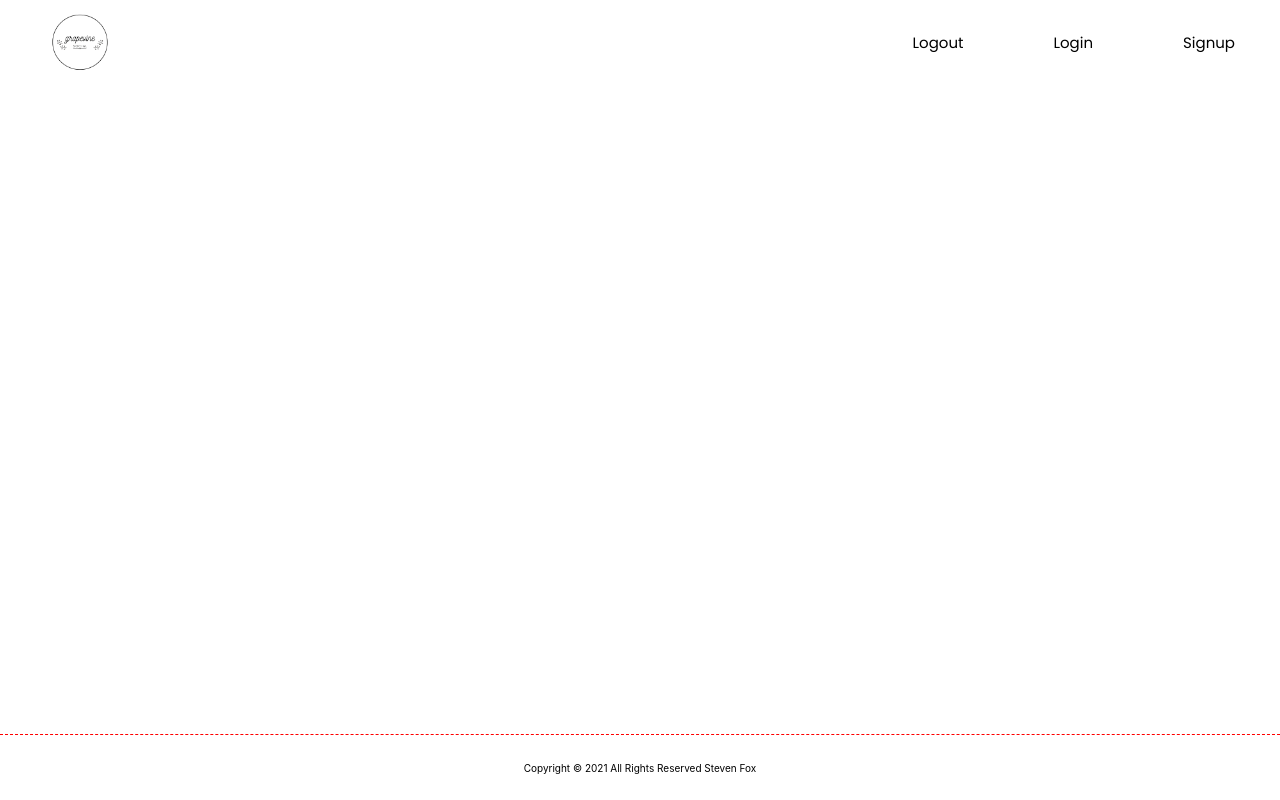
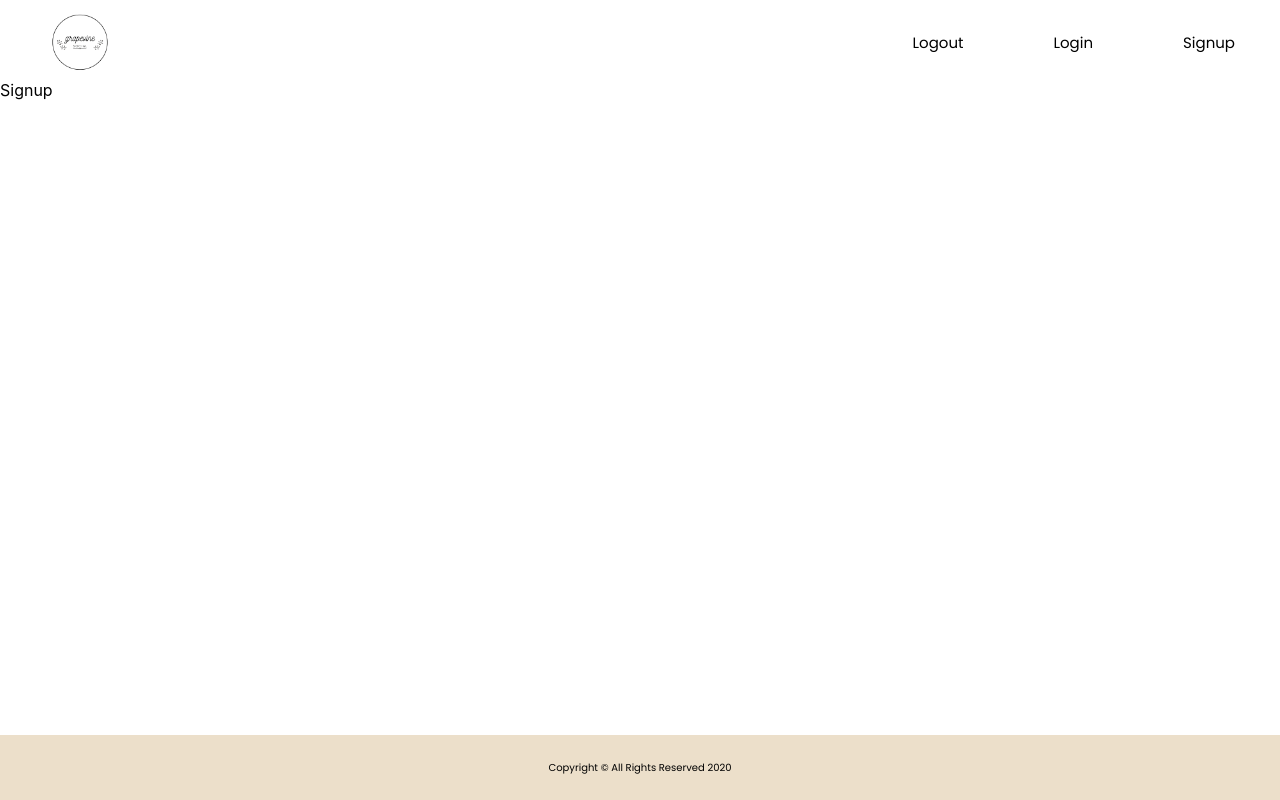
Before and after one commit to spfox24/grapevine, a React (Create React App) app: page /signup in a window 1280 px wide. Built offline with nearby package versions, Linux system fonts and the light colour scheme; no server answers.

Commit message:
configures pages

```diff
--- a/src/App.css
+++ b/src/App.css
@@ -1,5 +1,14 @@
+.App {
+  min-height: 100vh;
+  display: flex;
+  flex-direction: column;
+}
+
+.App main {
+  flex-grow: 1;
+}
+
 .App-header {
-  position: fixed;
   width: 100%;
   height: 80px;
 }
--- a/src/App.js
+++ b/src/App.js
@@ -1,9 +1,10 @@
 import { useState, useEffect } from 'react';
 import './App.css';
 
-import IndexPage from './pages/IndexPage/IndexPage';
-import SignupPage from './pages/SignupPage/SignupPage';
-import LoginPage from './pages/LoginPage/LoginPage';
+import IndexPage from './pages/IndexPage';
+import SignupPage from './pages/SignupPage';
+import LoginPage from './pages/LoginPage';
+import LogoutPage from './pages/LogoutPage';
 
 import NavBar from './components/NavBar/NavBar';
 import Footer from './components/Footer';
@@ -30,24 +31,31 @@ function App() {
       <header className="App-header">
         <NavBar />
       </header>
+      <main>
         <Switch>
-      <Route exact path='/' render={() =>
+          <Route exact path='/' render={props =>
           <IndexPage
 
           />
           } />
-        <Route exact path='/login' render={() =>
+          <Route exact path='/logout' render={props =>
+          <LogoutPage
+
+          />
+          } />
+          <Route exact path='/login' render={props =>
           <LoginPage
 
           />
           } />
-        <Route exact path='/signup' render={() =>
+          <Route exact path='/signup' render={props =>
           <SignupPage
 
           />
           } />
         </Switch>
 
+        </main>
         <Footer />
     </div>
   );
--- a/src/components/Footer/Footer.css
+++ b/src/components/Footer/Footer.css
@@ -1,12 +1,11 @@
-
-.App-footer {
-    position: fixed;
+.Footer {
     bottom: 0px;
     width: 100%;
     display: flex;
     align-items: center;
     justify-content: center;
     height: 65px;
-    border-top: 1px dashed red;
+    background-color: var(--main-theme);
+    font-family: var(--font-primary);
     font-size: 10px;
   }
--- a/src/components/Footer/index.js
+++ b/src/components/Footer/index.js
@@ -2,8 +2,8 @@ import './Footer.css';
 
 function Footer (props) {
     return (
-    <footer className="App-footer">
-        Copyright &copy; 2021 All Rights Reserved Steven Fox
+    <footer className="Footer">
+        Copyright &copy; All Rights Reserved {new Date().getFullYear()}
     </footer>
     )
 };
--- a/src/components/NavBar/NavBar.css
+++ b/src/components/NavBar/NavBar.css
@@ -26,6 +26,7 @@
     font-size: 15px;
     list-style-type: none;
     font-family: var(--font-primary);
+    transition: background-color 0.5s ease-out;
 }
 
 .NavBar-link {
@@ -38,7 +39,7 @@
 
 .nav-link:hover {
     background: var(--main-theme);
-    border-bottom: 2px solid var(--accent-theme);
+    border-bottom: 3px solid var(--accent-theme);
 }
 
 nav ul li:first-child {
--- a/src/pages/IndexPage/IndexPage.js
+++ b/src/pages/IndexPage/index.js
@@ -1,11 +1,9 @@
-// import { Link } from 'react-router-dom';
-
 import './IndexPage.css';
 
 const IndexPage = (props) => {
     return (
-        <div className="IndexPage">
-
+        <div>
+            Index
         </div>
     );
 };
--- a/src/pages/LoginPage/LoginPage.js
+++ b/src/pages/LoginPage/index.js
@@ -1,7 +1,9 @@
+import './LoginPage.css';
+
 const LoginPage = (props) => {
     return (
-        <div className="LoginPage">
-
+        <div>
+            Login
         </div>
     );
 };
--- /dev/null
+++ b/src/pages/LogoutPage/index.js
@@ -0,0 +1,11 @@
+import './LogoutPage.css';
+
+const LogoutPage = (props) => {
+    return (
+        <div>
+            Logout
+        </div>
+    );
+};
+
+export default LogoutPage;
--- a/src/pages/SignupPage/SignupPage.js
+++ b/src/pages/SignupPage/index.js
@@ -1,7 +1,9 @@
+import './SignupPage.css';
+
 const SignupPage = (props) => {
     return (
-        <div className="SignupPage">
-
+        <div>
+            Signup
         </div>
     );
 };
```
Also changed, not shown: src/pages/LogoutPage/LogoutPage.css (added), 1 other file (tests, documents, lock files or other folders). Lines whose indentation alone changed are shown as unchanged.
